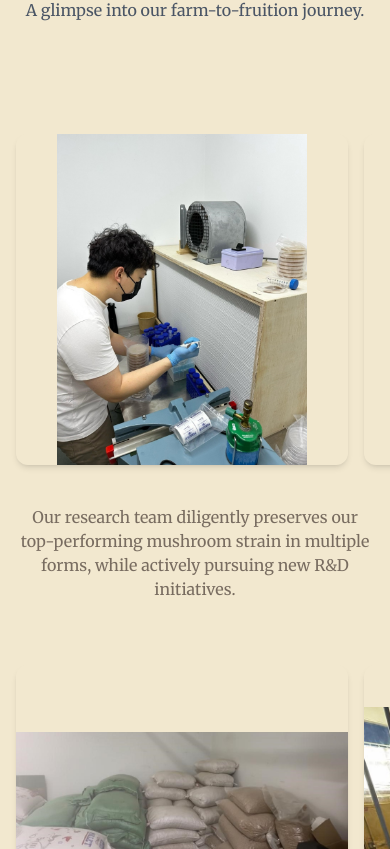
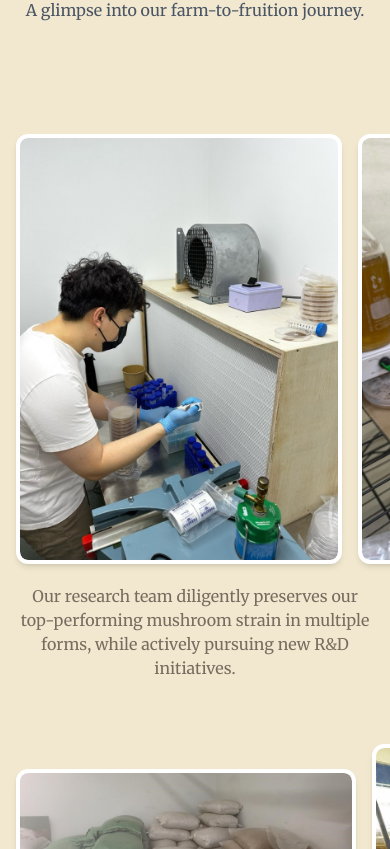
Before and after one commit to remoraresources/mrfungus, a Next.js app in the folder my-app/: page /en in a window 390 px wide. Shown: the part 7515-8364 px from the top of the page. Built offline with nearby package versions, Linux system fonts and the light colour scheme.

Commit message:
style: Mobile view refactor on gallery section

```diff
--- a/my-app/app/[locale]/page.tsx
+++ b/my-app/app/[locale]/page.tsx
@@ -501,25 +501,22 @@ export default function Home({ params }: { params: Promise<{ locale: string }> }
         {/* Mobile Vertical Stack Gallery */}
         <div className="md:hidden space-y-16 px-4 mt-12">
           {stages.map((stage, index) => (
-            <div key={stage.id} className="space-y-6">
+            <div key={stage.id} className="space-y-3">
 
 
               {/* Horizontal Image Scroll */}
-              <div className="flex overflow-x-auto gap-4 pb-4 -mx-4 px-4 scrollbar-hide snap-x">
+              <div className="flex overflow-x-auto gap-4 pb-2 -mx-4 px-4 scrollbar-hide snap-x items-center">
                 {Array.from({ length: stage.count }).map((_, idx) => {
                   const imageSrc = stage.images?.[idx]?.src || `/images/process/${stage.id}_${idx + 1}.${stage.ext || 'svg'}`;
                   return (
-                    <div key={idx} className="flex-shrink-0 w-[85vw] snap-center">
-                      <div className="relative aspect-square rounded-xl overflow-hidden shadow-md cursor-pointer group-hover:brightness-90 transition-all"
+                    <div key={idx} className="flex-shrink-0 snap-center">
+                      <div className="relative rounded-xl overflow-hidden shadow-md cursor-pointer group-hover:brightness-90 transition-all border-4 border-white bg-white"
                         onClick={() => setSelectedImage(imageSrc)}
                       >
-                        <Image
+                        <img
                           src={imageSrc}
                           alt={`${stage.id} ${idx + 1}`}
-                          fill
-                          className="object-contain rounded-xl"
-                          priority
-                          unoptimized={imageSrc.toLowerCase().endsWith('.gif')}
+                          className="max-h-[50vh] max-w-[85vw] w-auto h-auto object-contain block rounded-lg"
                         />
                         {stage.images?.[idx]?.caption && (
                           <div className="absolute bottom-0 left-0 right-0 bg-black/50 text-white text-xs p-2 text-center backdrop-blur-sm z-10">
```
